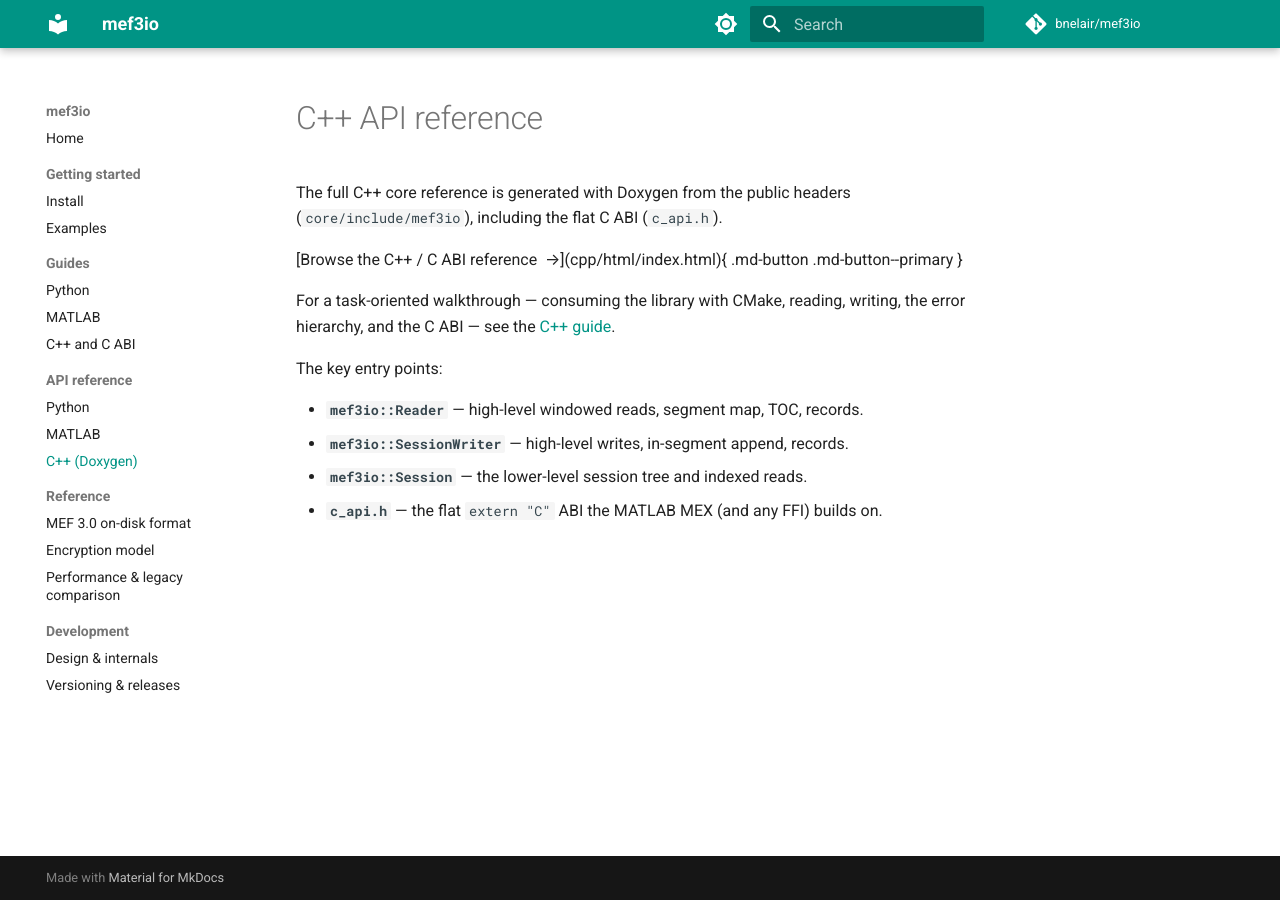
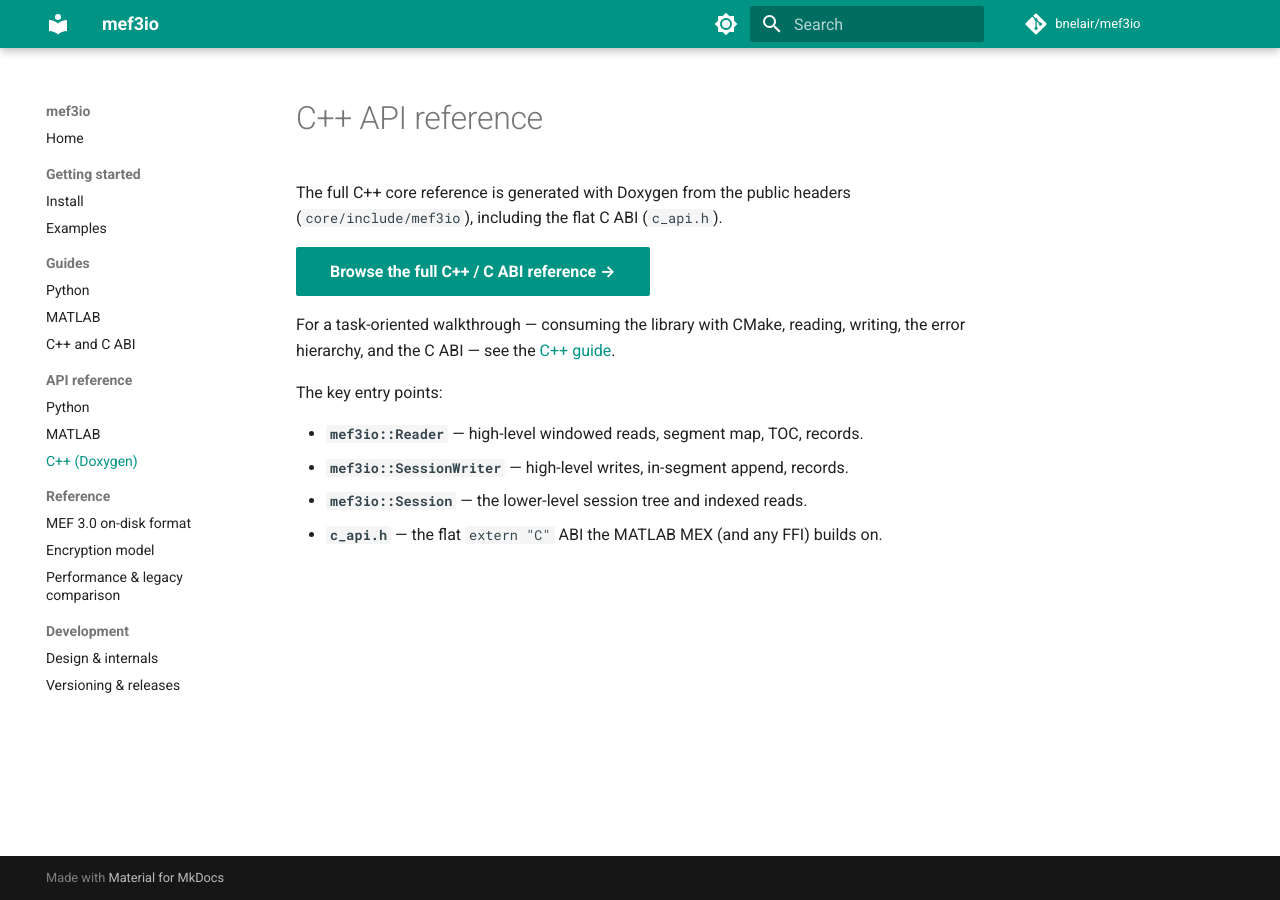
Before and after one commit to bnelair/mef3io, an MkDocs documentation site: the page built from docs/api/cpp.md, in a window 1280 px wide. Built offline with MkDocs 1.6.1 and Material for MkDocs 9.7.7, drawn with Linux system fonts in a browser that asks for light colours; comment, search, counter and statistics services are not loaded.

Commit message:
Fix C++ reference button rendering and Pages deploy races
- The "Browse the C++ reference" button rendered as literal markdown
  because attr_list wasn't enabled; add attr_list + md_in_html so
  { .md-button } works. Verified the output is <a class="md-button
  md-button--primary">.
- Enabling attr_list made the button a real link, which strict mode
  then flagged because the Doxygen target is generated after the mkdocs
  build — set validation.links.not_found: ignore (nav/anchor checks
  stay on; the standard Doxygen+mkdocs pattern).
- Pages deploy: cancel-in-progress: false so concurrent deploys (two
  PRs merged seconds apart, as happened with #4/#5) queue instead of
  cancelling mid-flight and leaving Pages in the "try again later"
  state that failed those runs.

Co-Authored-By: Claude Fable 5 <noreply@anthropic.com>

```diff
--- a/docs/api/cpp.md
+++ b/docs/api/cpp.md
@@ -3,9 +3,7 @@
 The full C++ core reference is generated with Doxygen from the public headers
 (`core/include/mef3io`), including the flat C ABI (`c_api.h`).
 
-<div class="doxygen-link" markdown>
-[Browse the C++ / C ABI reference &nbsp;→](cpp/html/index.html){ .md-button .md-button--primary }
-</div>
+[Browse the full C++ / C ABI reference →](cpp/html/index.html){ .md-button .md-button--primary }
 
 For a task-oriented walkthrough — consuming the library with CMake, reading,
 writing, the error hierarchy, and the C ABI — see the [C++ guide](../cpp.md).
--- a/mkdocs.yml
+++ b/mkdocs.yml
@@ -23,11 +23,20 @@ theme:
 
 markdown_extensions:
   - admonition
+  - attr_list        # enables the { .md-button } link attributes
+  - md_in_html
   - tables
   - toc:
       permalink: true
   - pymdownx.highlight
   - pymdownx.superfences
+
+# The C++ reference button links into the Doxygen HTML, which is generated
+# after the mkdocs build, so its target isn't a tracked doc file. Nav and
+# anchor validation stay on; only the file-existence check is relaxed.
+validation:
+  links:
+    not_found: ignore
 
 plugins:
   - search
```
Also changed, not shown: 1 other file.
